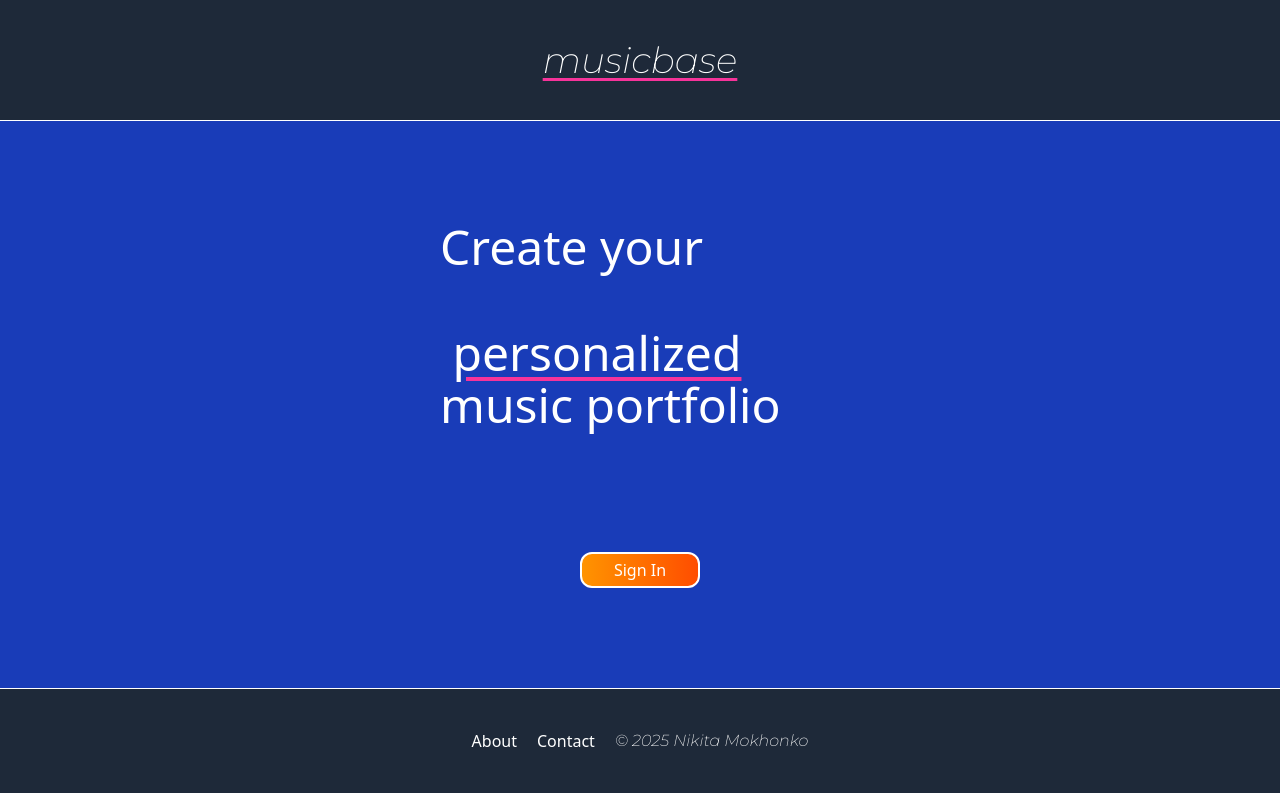
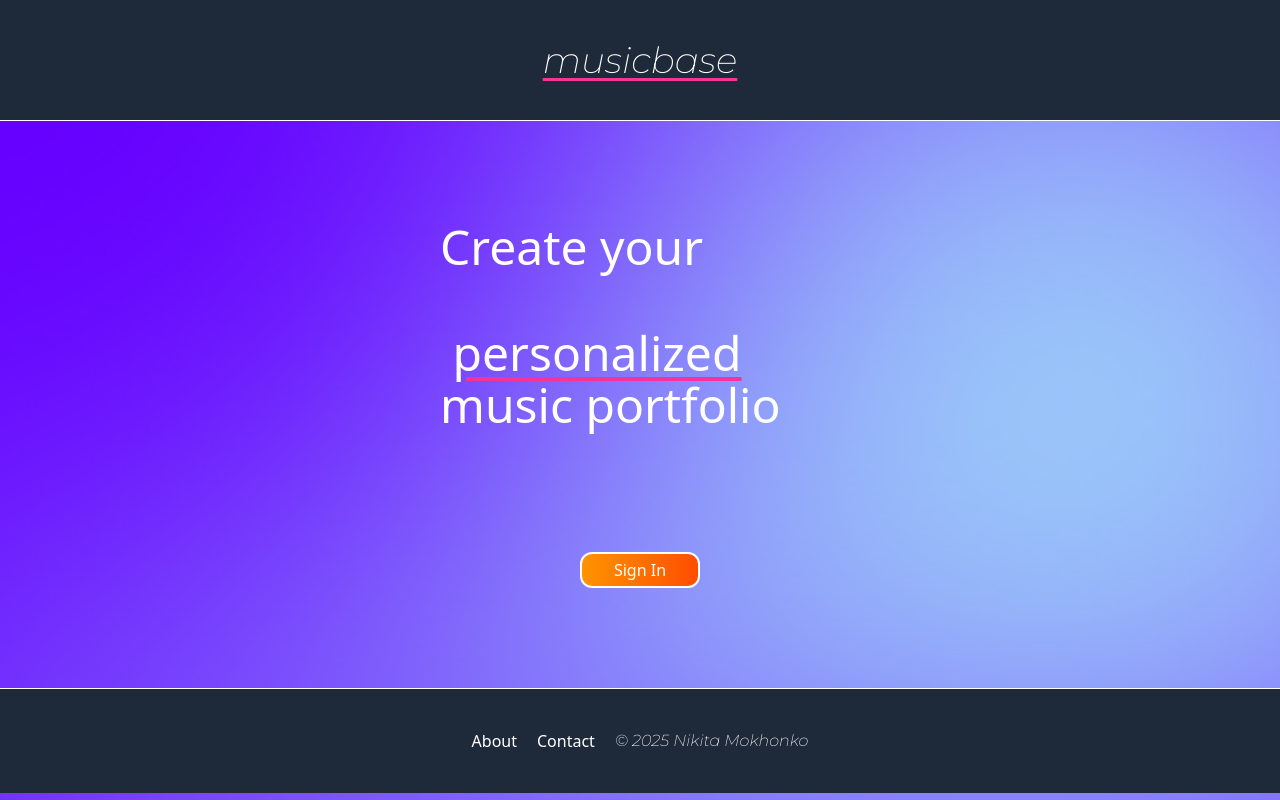
Before and after one commit to NikitaMokhonko/Musicbase, a React (Vite) app in the folder frontend/: page / in a window 1280 px wide. Built offline with nearby package versions, Linux system fonts and the light colour scheme; no server answers.

Commit message:
Added gradient background

```diff
--- a/frontend/src/routes/__root.tsx
+++ b/frontend/src/routes/__root.tsx
@@ -1,11 +1,18 @@
-import { Outlet, createRootRoute } from '@tanstack/react-router'
-import Header from '../components/header.tsx'
-import Footer from '@/components/footer.tsx';
+import { Outlet, createRootRoute } from "@tanstack/react-router";
+import Header from "../components/header";
+import Footer from "../components/footer";
 
 export const Route = createRootRoute({
   component: () => (
     <>
-      <div className='bg-blue-800'>
+      <div
+        style={{
+          backgroundImage: "url('/gradient.png')",
+          backgroundSize: "cover",
+          backgroundRepeat: "no-repeat",
+          minHeight: "100vh",
+        }}
+      >
         <Header />
         <Outlet />
         <Footer />
```
